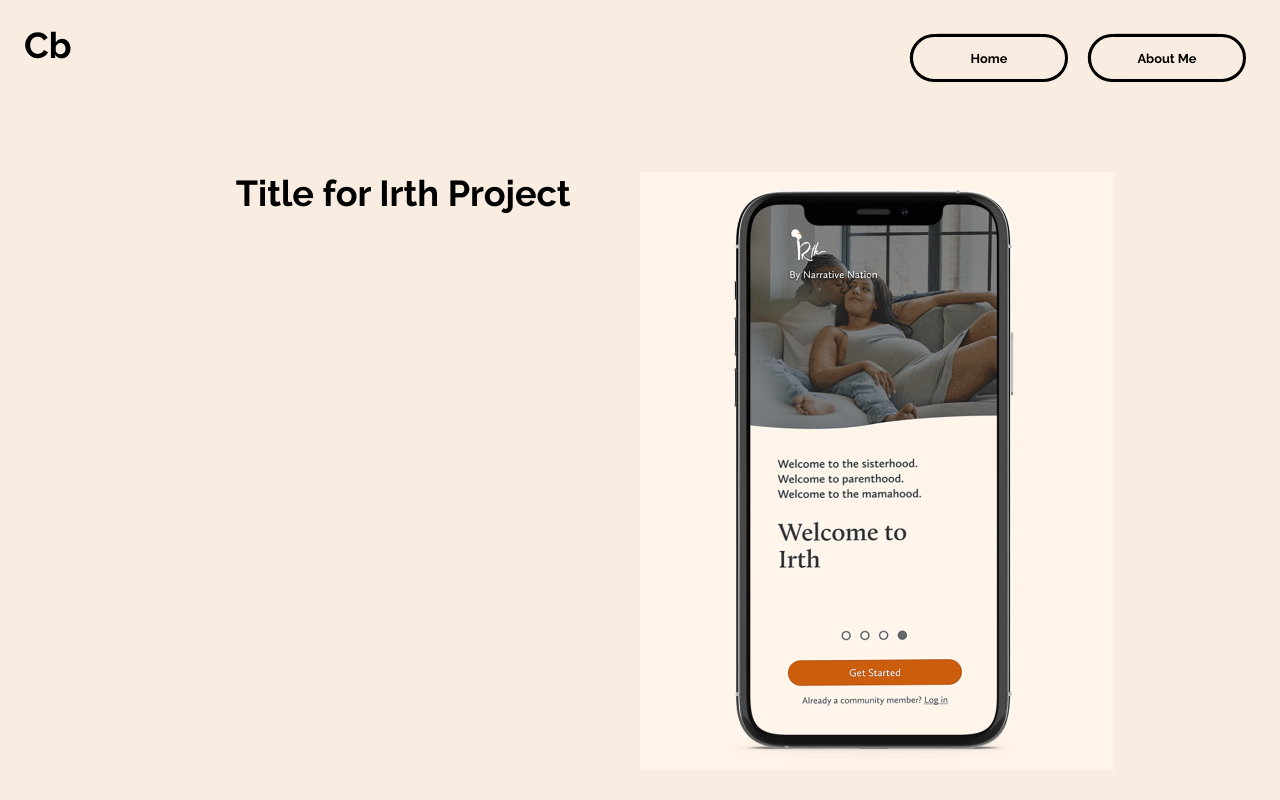
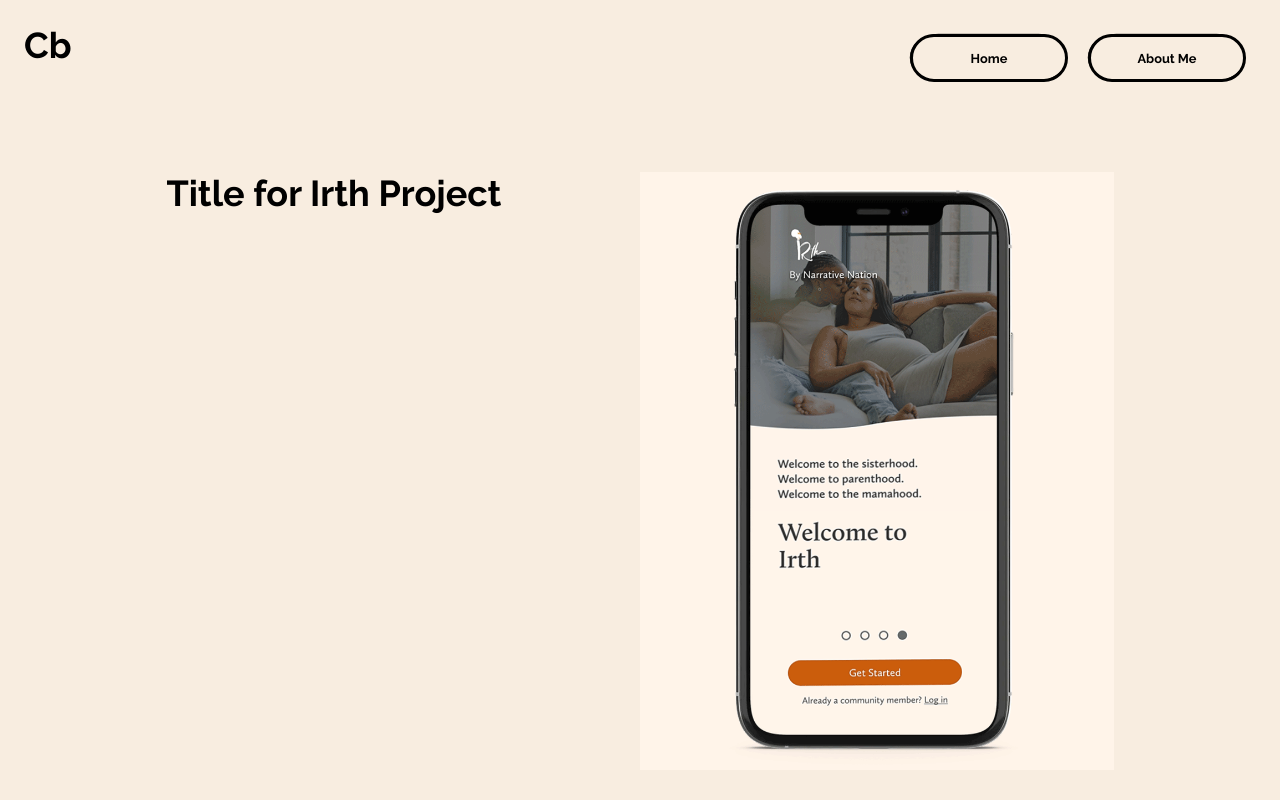
Before and after one commit to hottinet/casey-site-v2, a Next.js app: page /irth in a window 1280 px wide. Shown: the top 800 px of the page. Built offline with nearby package versions, Linux system fonts and the light colour scheme.

Commit message:
fixing justify items

```diff
--- a/src/components/box/GridBox.tsx
+++ b/src/components/box/GridBox.tsx
@@ -3,11 +3,11 @@ import styled from '@emotion/styled';
 import { Spacing } from '~/typings/theme';
 
 import Box from './Box';
-import { AlignItems, BoxProps, JustifyContent } from './types';
+import { AlignItems, BoxProps } from './types';
 
 export type GridBoxProps = BoxProps & {
   center?: boolean;
-  justifyItems?: JustifyContent;
+  justifyItems?: 'normal' | 'start' | 'end' | 'center';
   alignItems?: AlignItems;
   inline?: boolean;
   columns?: 1 | 2 | 3 | 4;
@@ -28,10 +28,10 @@ const Grid = styled(Box)<GridBoxProps>(
     rowGap,
     theme,
   }) => ({
+    justifyItems,
     alignItems,
     columnGap,
     rowGap,
-    justifyItems: 'center',
     gridTemplateColumns: '1fr',
     ...(center && {
       justifyItems: 'center',
@@ -42,7 +42,6 @@ const Grid = styled(Box)<GridBoxProps>(
     }),
     [theme.breakpoints.md]: {
       gridTemplateColumns: `repeat(${columns}, 1fr)`,
-      justifyItems,
     },
   })
 );
```
